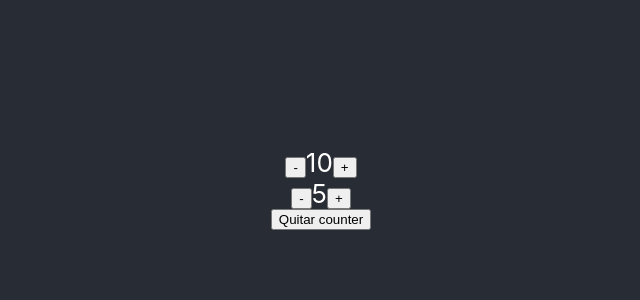
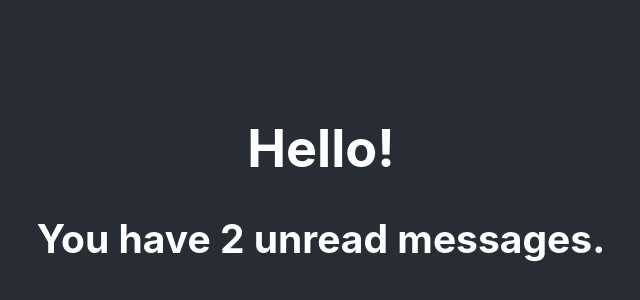
Before and after one commit to rafavillarraso/reto3_concarpetas, a React (Create React App) app: page / in a window 1280 px wide. Shown: the part 212-512 px from the top of the page, without its empty margins (319-959 px from the left). Built offline with nearby package versions, Linux system fonts and the light colour scheme.

Commit message:
practica del renderizado condicional con la adición del componente UnreadMessages.jsx

```diff
--- a/src/App.js
+++ b/src/App.js
@@ -3,6 +3,7 @@ import './App.css';
 import React, { useState } from 'react';
 import Person from './components/Person.jsx'
 import Counter from './components/Counter'
+import UnreadMessages from './components/UnreadMessages';
 
 // const Saluda = props => {
 //   console.log(props)
@@ -32,12 +33,13 @@ function App() {
   return (
     <div className="App">
       <header className="App-header">
-        {showCounters && <React.Fragment>
+        <UnreadMessages unreadMessages={['me ha molado tu mensaje', 'que bien']}/>
+        {/* {showCounters && <React.Fragment>
           <Counter initialValue={10} step={2}/>
           <Counter initialValue={5} step={5}/>
         </React.Fragment>
         }
-        <button onClick={quitarCounters}>Quitar counter</button>
+        <button onClick={quitarCounters}>Quitar counter</button> */}
       </header>
     </div>
   );
--- /dev/null
+++ b/src/components/UnreadMessages.jsx
@@ -0,0 +1,15 @@
+import React, {useState} from 'react';
+
+const UnreadMessages= props =>{
+    const unreadMessages = props.unreadMessages;
+    return (
+        <div>
+            <h1>Hello!</h1>
+            {unreadMessages.length > 0 && (
+                <h2>You have {unreadMessages.length} unread messages.</h2>
+            )}
+        </div>
+    );
+}
+
+export default UnreadMessages;
```
